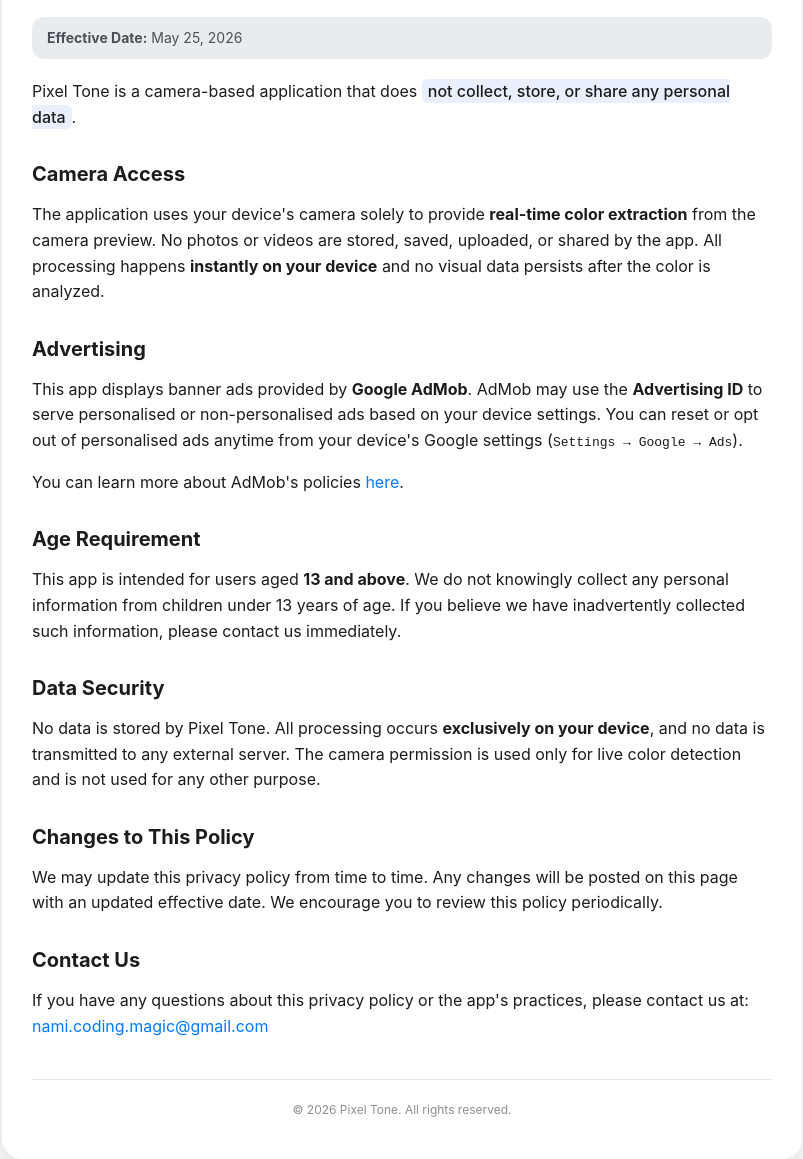
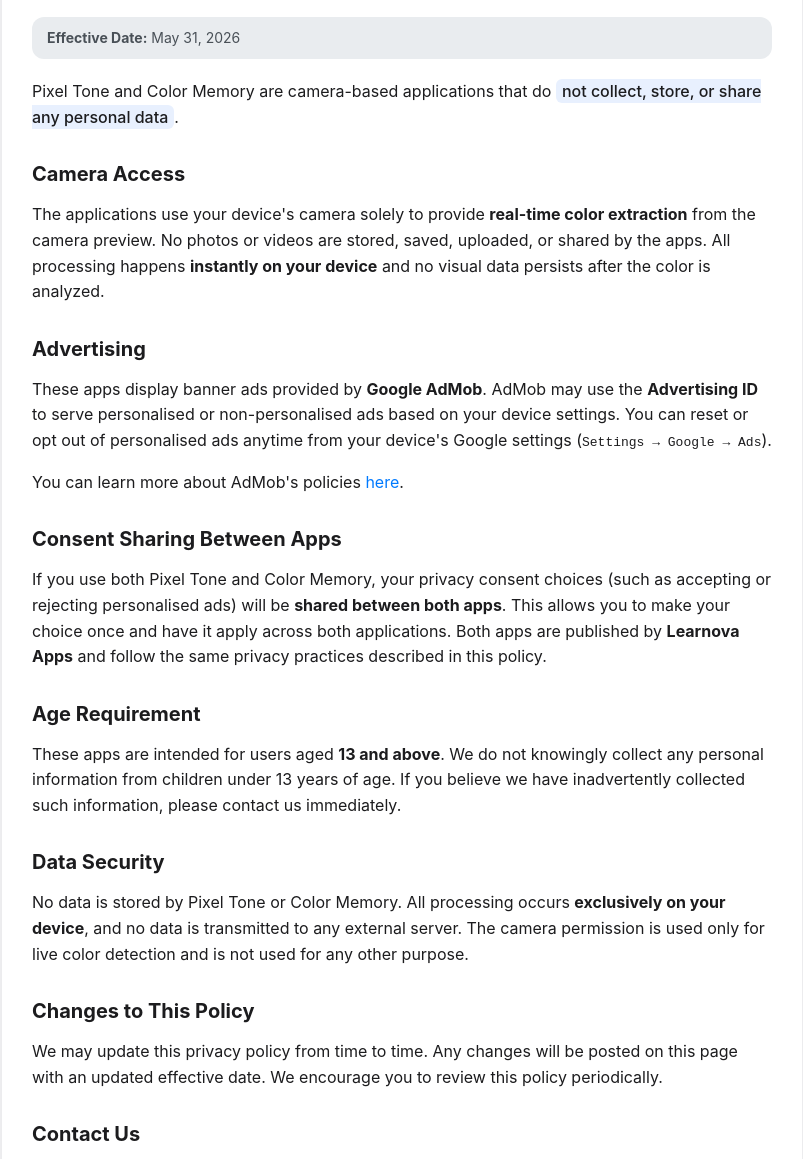
Before and after one commit to Omis-SM/omis-sm.github.io, a plain HTML site: page index.html in a window 1280 px wide. Shown: the part 123-1282 px from the top of the page, without its empty margins (238-1041 px from the left). Drawn offline with Linux system fonts and the light colour scheme.

Commit message:
Update index.html

```diff
--- a/index.html
+++ b/index.html
@@ -3,7 +3,7 @@
 <head>
     <meta charset="UTF-8">
     <meta name="viewport" content="width=device-width, initial-scale=1.0">
-    <title>Privacy Policy - Pixel Tone</title>
+    <title>Privacy Policy - Pixel Tone & Color Memory</title>
     <style>
         * {
             margin: 0;
@@ -95,33 +95,36 @@
     <div class="container">
         <h1>Privacy Policy</h1>
         <div class="effective-date">
-            <strong>Effective Date:</strong> May 25, 2026
+            <strong>Effective Date:</strong> May 31, 2026
         </div>
 
-        <p>Pixel Tone is a camera-based application that does <strong class="highlight">not collect, store, or share any personal data</strong>.</p>
+        <p>Pixel Tone and Color Memory are camera-based applications that do <strong class="highlight">not collect, store, or share any personal data</strong>.</p>
 
         <h2>Camera Access</h2>
-        <p>The application uses your device's camera solely to provide <strong>real-time color extraction</strong> from the camera preview. No photos or videos are stored, saved, uploaded, or shared by the app. All processing happens <strong>instantly on your device</strong> and no visual data persists after the color is analyzed.</p>
+        <p>The applications use your device's camera solely to provide <strong>real-time color extraction</strong> from the camera preview. No photos or videos are stored, saved, uploaded, or shared by the apps. All processing happens <strong>instantly on your device</strong> and no visual data persists after the color is analyzed.</p>
 
         <h2>Advertising</h2>
-        <p>This app displays banner ads provided by <strong>Google AdMob</strong>. AdMob may use the <strong>Advertising ID</strong> to serve personalised or non-personalised ads based on your device settings. You can reset or opt out of personalised ads anytime from your device's Google settings (<code>Settings → Google → Ads</code>).</p>
+        <p>These apps display banner ads provided by <strong>Google AdMob</strong>. AdMob may use the <strong>Advertising ID</strong> to serve personalised or non-personalised ads based on your device settings. You can reset or opt out of personalised ads anytime from your device's Google settings (<code>Settings → Google → Ads</code>).</p>
         <p>You can learn more about AdMob's policies <a href="https://policies.google.com/technologies/ads" target="_blank">here</a>.</p>
 
+        <h2>Consent Sharing Between Apps</h2>
+        <p>If you use both Pixel Tone and Color Memory, your privacy consent choices (such as accepting or rejecting personalised ads) will be <strong>shared between both apps</strong>. This allows you to make your choice once and have it apply across both applications. Both apps are published by <strong>Learnova Apps</strong> and follow the same privacy practices described in this policy.</p>
+
         <h2>Age Requirement</h2>
-        <p>This app is intended for users aged <strong>13 and above</strong>. We do not knowingly collect any personal information from children under 13 years of age. If you believe we have inadvertently collected such information, please contact us immediately.</p>
+        <p>These apps are intended for users aged <strong>13 and above</strong>. We do not knowingly collect any personal information from children under 13 years of age. If you believe we have inadvertently collected such information, please contact us immediately.</p>
 
         <h2>Data Security</h2>
-        <p>No data is stored by Pixel Tone. All processing occurs <strong>exclusively on your device</strong>, and no data is transmitted to any external server. The camera permission is used only for live color detection and is not used for any other purpose.</p>
+        <p>No data is stored by Pixel Tone or Color Memory. All processing occurs <strong>exclusively on your device</strong>, and no data is transmitted to any external server. The camera permission is used only for live color detection and is not used for any other purpose.</p>
 
         <h2>Changes to This Policy</h2>
         <p>We may update this privacy policy from time to time. Any changes will be posted on this page with an updated effective date. We encourage you to review this policy periodically.</p>
 
         <h2>Contact Us</h2>
-        <p>If you have any questions about this privacy policy or the app's practices, please contact us at:<br>
+        <p>If you have any questions about this privacy policy or the apps' practices, please contact us at:<br>
         <a href="mailto:nami.coding.magic@gmail.com">nami.coding.magic@gmail.com</a></p>
 
         <footer>
-            © 2026 Pixel Tone. All rights reserved.
+            © 2026 Learnova Apps. All rights reserved.
         </footer>
     </div>
 </body>
```
